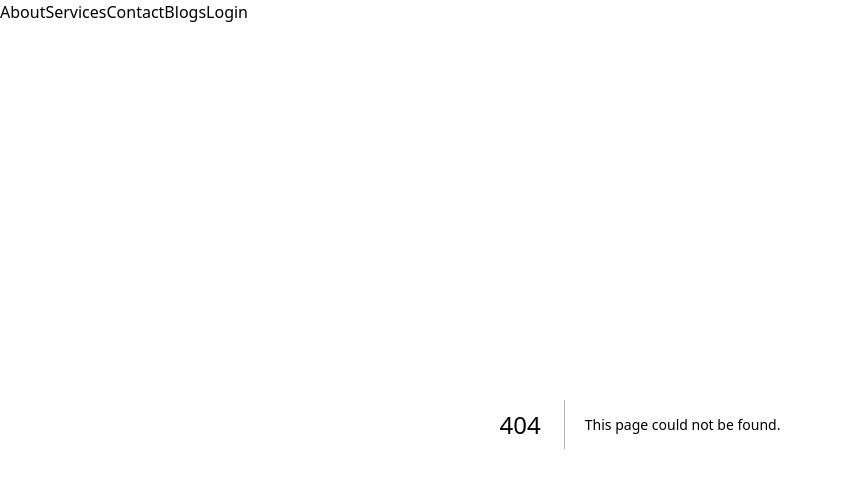
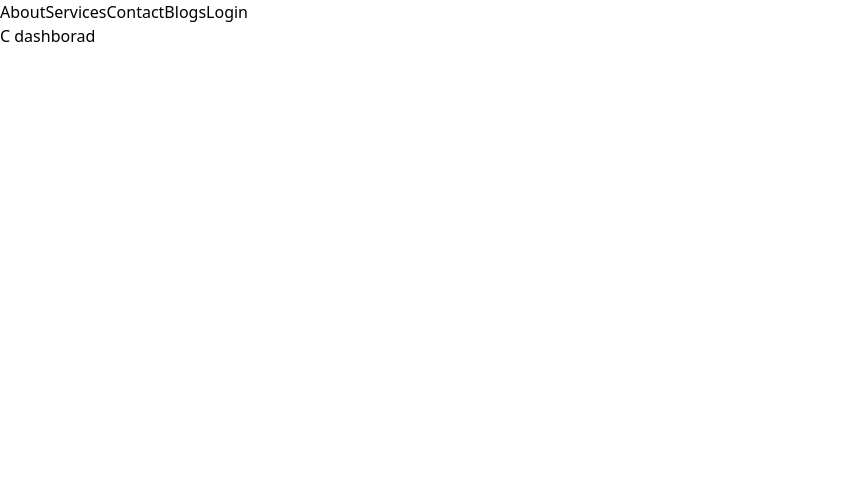
Before and after one commit to fahadfakrul/nextjs_practice, a Next.js app: page /dashboard in a window 1280 px wide. Before the commit this address had no page. Shown: the top 488 px of the page, without its empty margins (0-843 px from the left). Built offline with nearby package versions, Linux system fonts and the light colour scheme.

Commit message:
group routing in next.js

```diff
--- /dev/null
+++ b/src/app/(dashboards)/dashboard/page.jsx
@@ -0,0 +1,11 @@
+import React from 'react';
+
+const page = () => {
+    return (
+        <div>
+            C dashborad
+        </div>
+    );
+};
+
+export default page;
```
Also changed, not shown: src/app/(dashboards)/createUser/page.jsx (added, +11 -0 lines), src/app/blogs/[slug]/page.jsx (line endings or trailing spaces).
